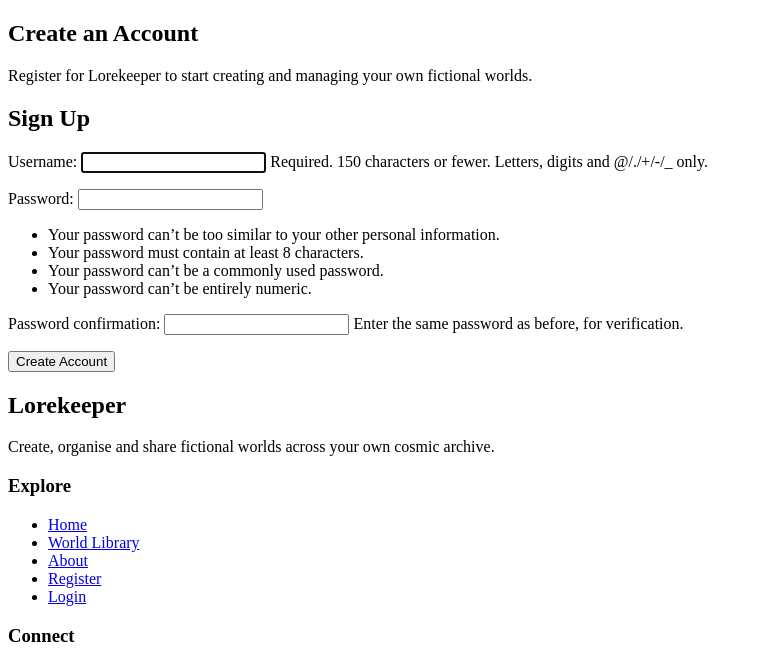
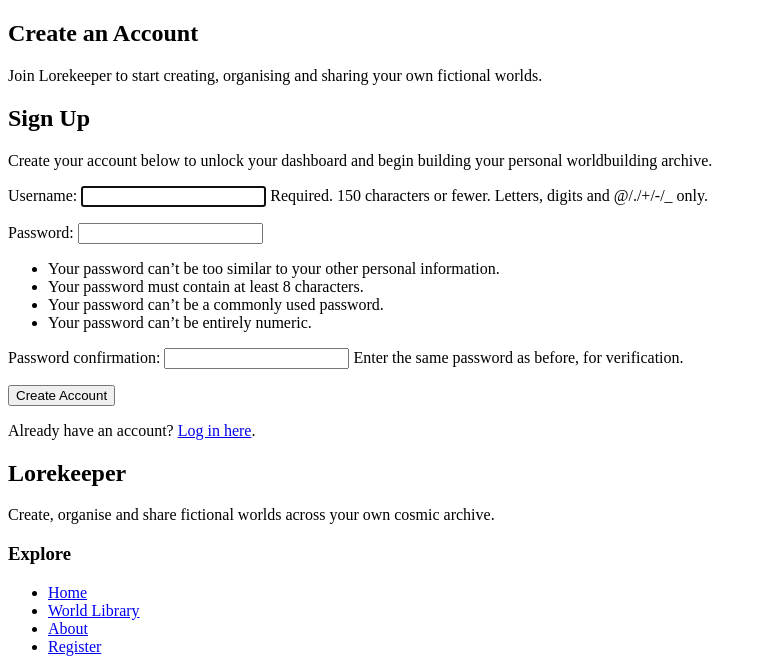
Before and after one commit to CtrlAltKismet/lorekeeper, a Django app: page /register/ in a window 1280 px wide. Shown: the part 132-789 px from the top of the page, without its empty margins (0-767 px from the left). Run offline with Django 5.2, Linux system fonts and the light colour scheme.

Commit message:
Added class names to register page ready for styling

```diff
--- a/worlds/templates/worlds/register.html
+++ b/worlds/templates/worlds/register.html
@@ -3,22 +3,46 @@
 {% block title %}Register | Lorekeeper{% endblock %}
 
 {% block content %}
-<section>
+<section class="hero-panel">
     <h1>Create an Account</h1>
+
     <p>
-        Register for Lorekeeper to start creating and managing your own fictional worlds.
+        Join Lorekeeper to start creating, organising and sharing your own fictional worlds.
     </p>
 </section>
 
-<section>
+<section class="content-panel auth-panel">
     <h2>Sign Up</h2>
 
-    <form method="POST">
+    <p>
+        Create your account below to unlock your dashboard and begin building your
+        personal worldbuilding archive.
+    </p>
+
+    <form method="POST" class="auth-form">
         {% csrf_token %}
+
+        {% if form.errors %}
+            <div class="message message-error">
+                <h2>There was a problem with your registration.</h2>
+                <p>
+                    Please check the form and correct the errors below.
+                </p>
+            </div>
+        {% endif %}
 
         {{ form.as_p }}
 
-        <button type="submit">Create Account</button>
+        <button type="submit" class="button">
+            Create Account
+        </button>
     </form>
+
+    <div class="action-row">
+        <p>
+            Already have an account?
+            <a href="{% url 'login' %}">Log in here</a>.
+        </p>
+    </div>
 </section>
 {% endblock %}
```
